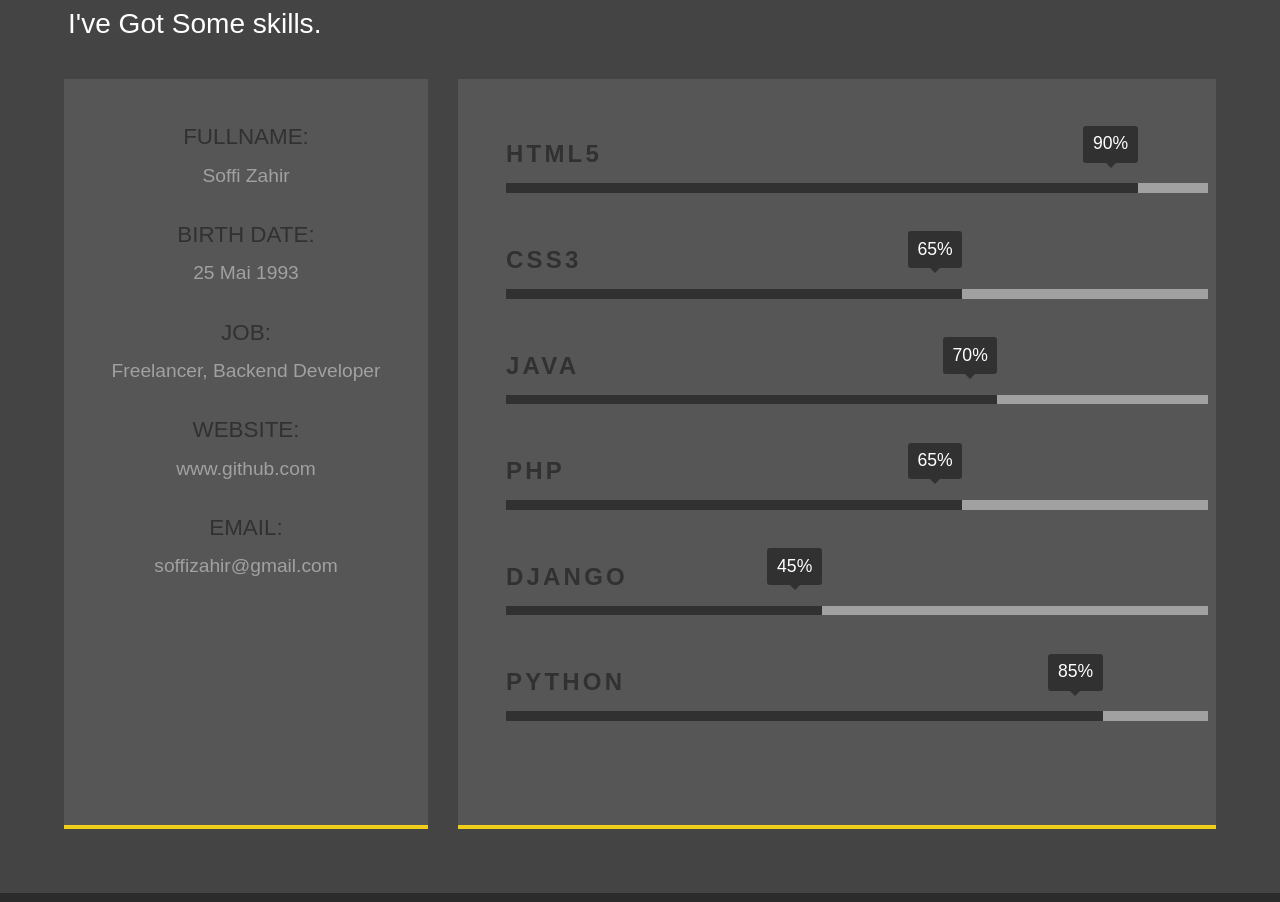
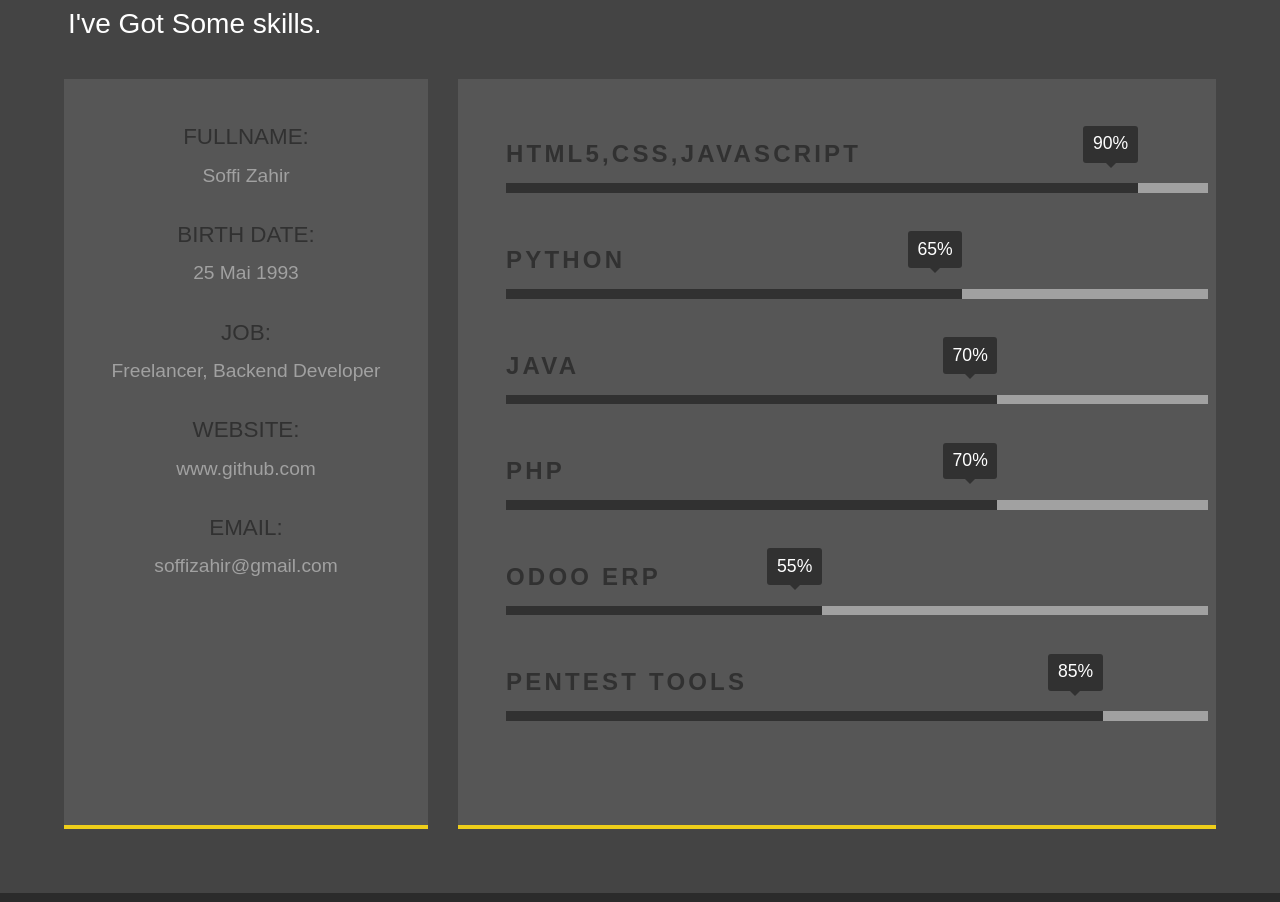
Before and after one commit to zayzou/azul, a website: page dist/about.html in a window 1280 px wide. Shown: the part 577-1479 px from the top of the page. Drawn offline with Linux system fonts and the light colour scheme; some icons are missing.

Commit message:
Update about.html

```diff
--- a/dist/about.html
+++ b/dist/about.html
@@ -86,27 +86,27 @@
                 <ul class="skill-bars">
                     <li>
                         <div class="progress percent90"><span>90%</span></div>
-                        <i class="fab fa-html"></i><strong> HTML5</strong>
+                        <i class="fab fa-html"></i><strong> HTML5,CSS,JavaScript</strong>
                     </li>
                     <li>
                         <div class="progress percent65"><span>65%</span></div>
-                        <strong>CSS3</strong>
+                        <strong>Python</strong>
                     </li>
                     <li>
                         <div class="progress percent70"><span>70%</span></div>
                         <strong>JAVA</strong>
                     </li>
                     <li>
-                        <div class="progress percent65"><span>65%</span></div>
+                        <div class="progress percent70"><span>70%</span></div>
                         <strong>PHP</strong>
                     </li>
                     <li>
-                        <div class="progress percent45"><span>45%</span></div>
-                        <strong>Django</strong>
+                        <div class="progress percent45"><span>55%</span></div>
+                        <strong>Odoo ERP</strong>
                     </li>
                     <li>
                         <div class="progress percent85"><span>85%</span></div>
-                        <strong>Python</strong>
+                        <strong>Pentest tools</strong>
                     </li>
 
                 </ul>
```
